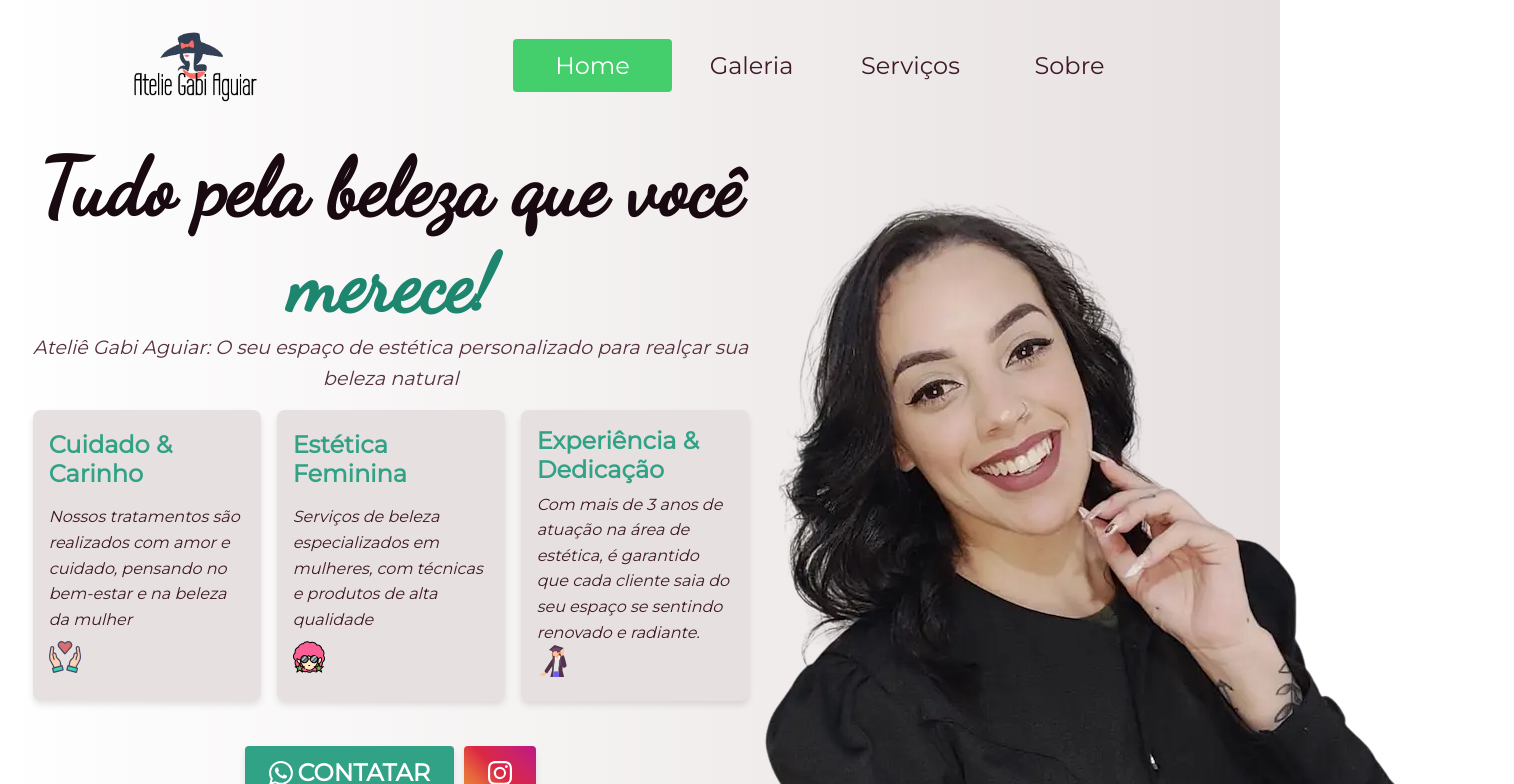
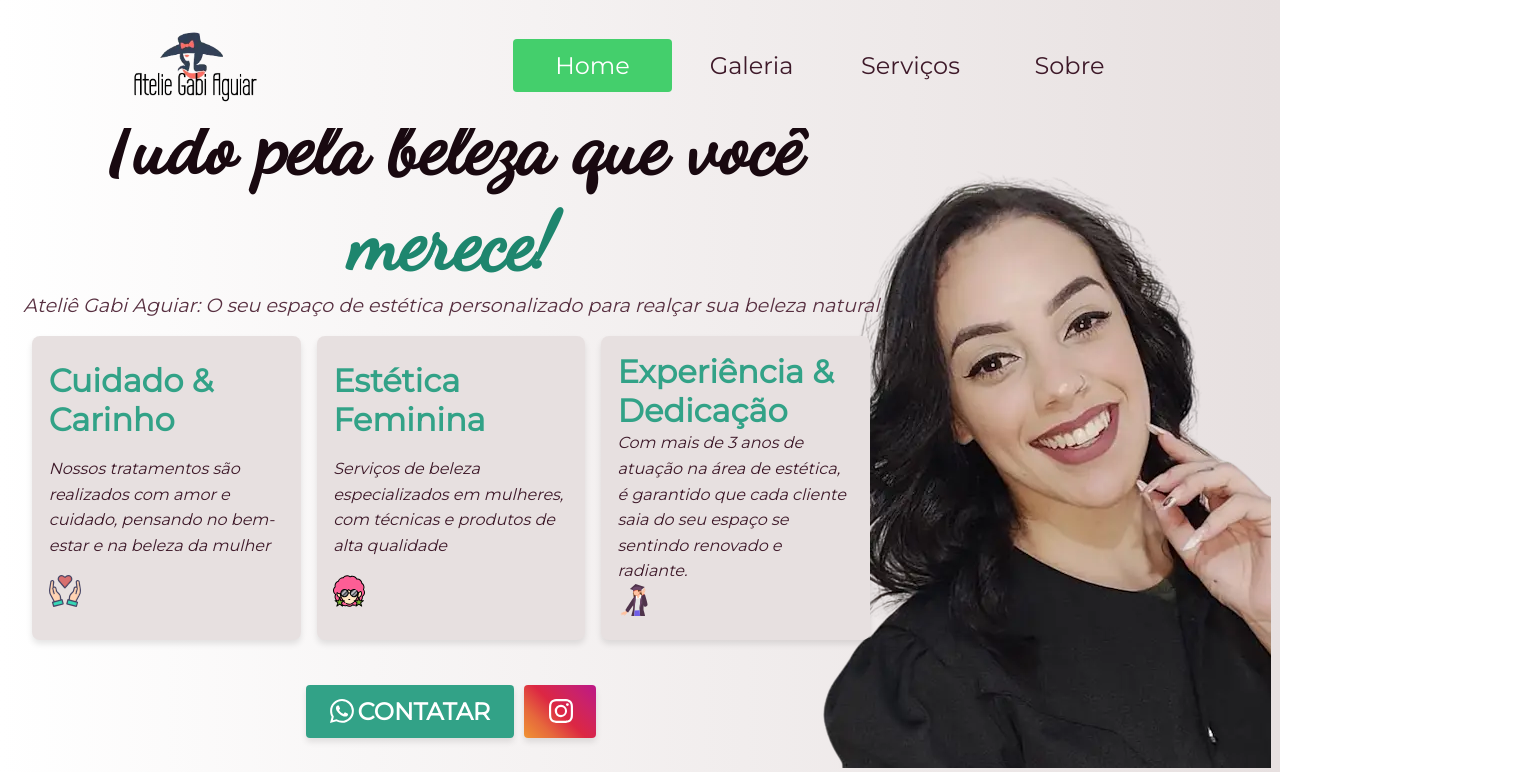
Before and after one commit to FilipeSall/Atelie-Gabi-Aguiar, a React (Create React App) app: page / in a window 1280 px wide. Shown: the top 784 px of the page, 1514 px wide, since content can reach past the window. Built offline with nearby package versions, Linux system fonts and the light colour scheme.

Commit message:
ajustando css do home

```diff
--- a/src/components/home/Home.module.css
+++ b/src/components/home/Home.module.css
@@ -1,10 +1,11 @@
 .container {
-    height: 90vh;
+    height: 80vh;
     display: flex;
     color: var(--text);
     animation: animeLeft 0.3s ease forwards;
     padding: 1%;
-
+    width: 99vw;
+    overflow: hidden;
   }
 
   .infoContainer {
@@ -13,17 +14,19 @@
     justify-content: center;
     text-align: center;
     align-items: center;
-    width: 60%;
-    height: fit-content;
+    width: 70%;
+    height: 70vh;
     font-size: 2rem;
+
   }
 
   .imgContainer {
-    width: 40%;
-    height: 100%;
+    height: 80vh;
     display: flex;
     align-items: center;
     justify-content: center;
+
+    width: 30%;
   }
 
   .infoContainer p {
@@ -49,6 +52,7 @@
   .imgContainer > img {
     border-radius: 10px;
     transition: all 0.3s ease;
+    z-index: -1;
   }
 
   .btn__wrapper {
--- a/src/components/panel/Panel.module.css
+++ b/src/components/panel/Panel.module.css
@@ -18,9 +18,8 @@
   }
 
   .panel h2 {
-    font-size: 1.5rem;
+    font-size: 2rem;
     color: var(--highlight);
-    margin-bottom: 8px;
   }
 
   .panel p {
```
